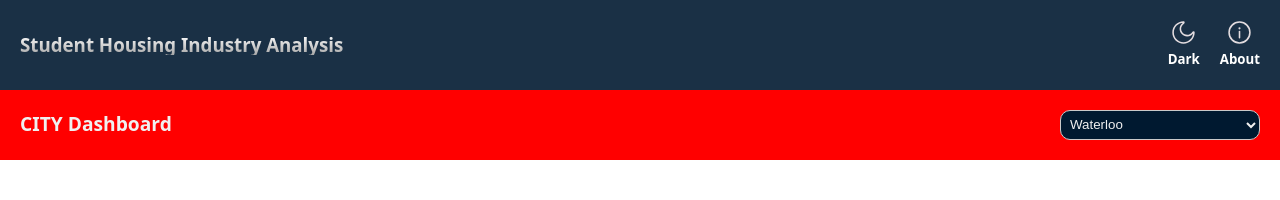
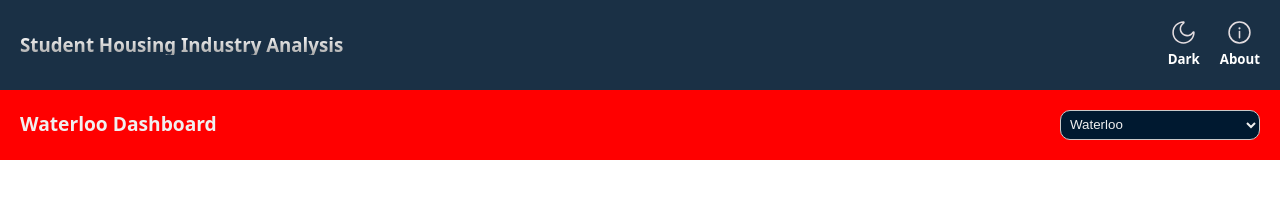
Before and after one commit to devangmalhotra/student-housing-industry-analysis, a React (Vite) app: page / in a window 1280 px wide. Shown: the top 200 px of the page. Built offline with nearby package versions, Linux system fonts and the light colour scheme.

Commit message:
added ability to updated city title of dashboard automatically

```diff
--- a/src/Home.jsx
+++ b/src/Home.jsx
@@ -7,7 +7,7 @@ import darkModeIcon from './assets/moon-svgrepo-com.svg';
 import Navbar from './Navbar';
 
 function Home() {
-    const [selectedCity, setSelectedCity] = useState('');
+    const [selectedCity, setSelectedCity] = useState('waterloo');
 
     const handleSubmit = e => {
         e.preventDefault();
@@ -41,9 +41,9 @@ function Home() {
     <div id='home-main'>
         <Navbar />
         <div id='dashboard-header'>
-            <label htmlFor="selectCity"><h4>CITY Dashboard</h4></label>
+            <label htmlFor="selectCity"><h4>{selectedCity.charAt(0).toUpperCase() + selectedCity.substring(1)} Dashboard</h4></label>
             <select name="selectCity" id="SelectCity" onChange={handleSelect}>
-                    <option value="waterloo">Waterloo</option>
+                    <option value="waterloo" selected>Waterloo</option>
                     <option value="toronto">Toronto</option>
                     <option value="hamilton">Hamilton</option>
                 </select>
```
